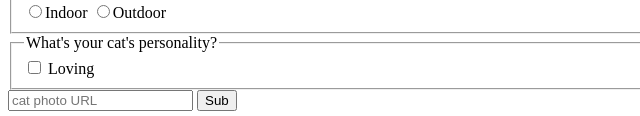
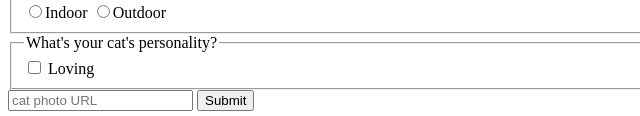
Before and after one commit to pedrolopes96/building-cat-photo-app, a plain HTML site: page index.html in a window 1280 px wide. Shown: the part 1463-1579 px from the top of the page, 0-640 px from the left. Drawn offline with Linux system fonts and the light colour scheme.

Commit message:
add submit

```diff
--- a/index.html
+++ b/index.html
@@ -47,7 +47,7 @@
                         <input type="checkbox" id="loving"> Loving
                     </fieldset>
                     <input type="text" name="catphotourl" placeholder="cat photo URL" required="">
-                    <button type="submit">Sub</button>
+                    <button type="submit">Submit</button>
                 </form>
             </section>
 
```
